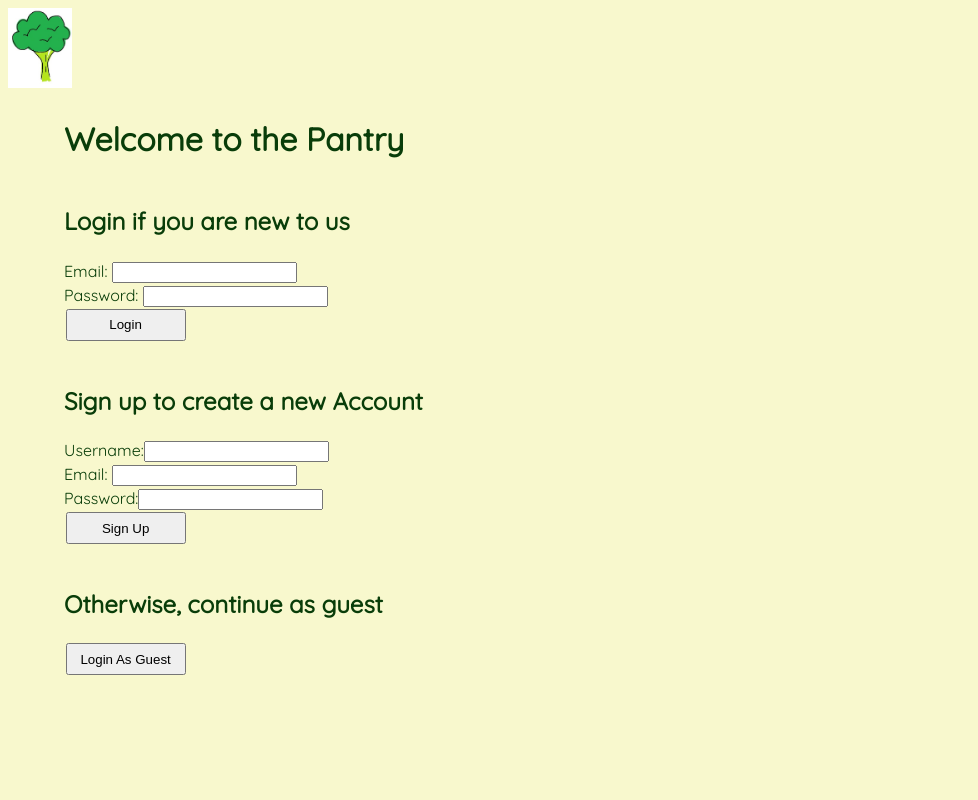
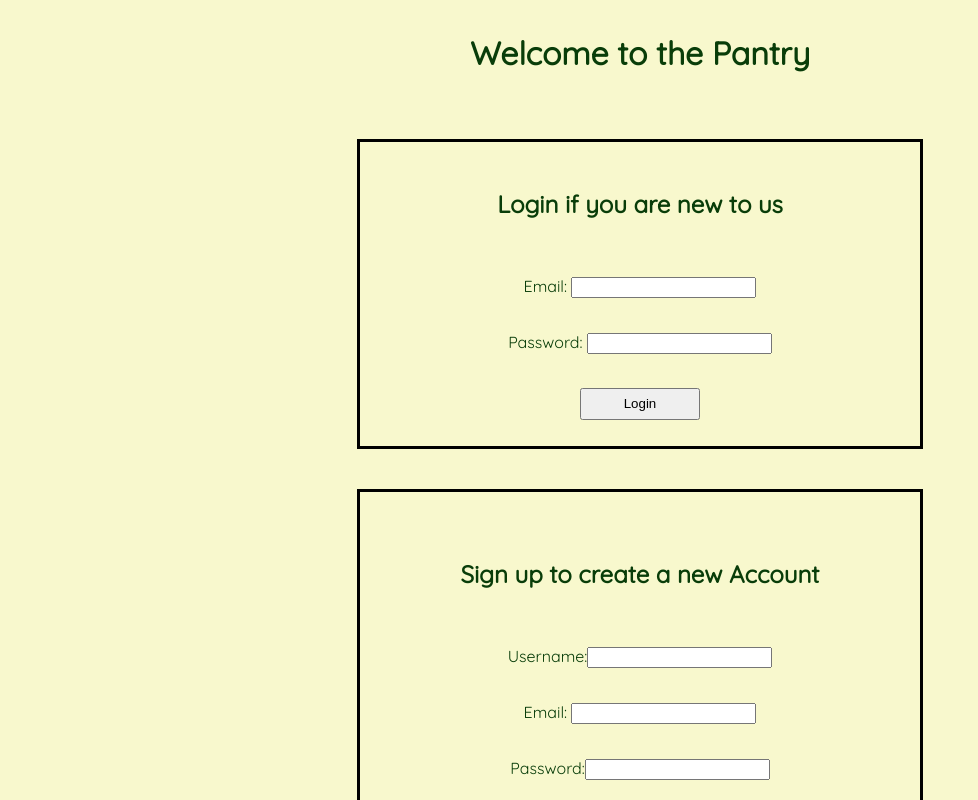
Before and after one commit to Meera-create/recipe-app, a React (Create React App) app: page / in a window 1280 px wide. Shown: the top 800 px of the page, without its empty margins (0-978 px from the left). Built offline with nearby package versions, Linux system fonts and the light colour scheme; no server answers.

Commit message:
styled homepage and navbar

```diff
--- a/src/components/CreateAccount.js
+++ b/src/components/CreateAccount.js
@@ -52,8 +52,9 @@ const CreateAccount = () => {
   return (
     <div>
       <Alert message={alert.message} success={alert.isSuccess} />
-      <form onSubmit={handleSignUp}>
-        <div className="username">
+      <form onSubmit={handleSignUp} className="create-account">
+
+        <div className="box-input">
         <label htmlFor="username-signup">
           Username:
           </label>
@@ -65,7 +66,7 @@ const CreateAccount = () => {
           />
           </div>
 
-        <div className="email">
+        <div className="box-input">
         <label htmlFor="email-signup">
           Email: </label>
           <input
@@ -76,7 +77,7 @@ const CreateAccount = () => {
           />
           </div>
 
-        <div className="password">
+        <div className="box-input">
         <label htmlFor="password-signup">
           Password:</label>
           <input
@@ -89,8 +90,10 @@ const CreateAccount = () => {
           </div>
 
 
+        <div className="box-input">
+          <button type="submit">Sign Up</button>
+        </div>
 
-        <button type="submit">Sign Up</button>
       </form>
     </div>
   )
--- a/src/components/HomePage.js
+++ b/src/components/HomePage.js
@@ -10,17 +10,17 @@ const Homepage = () => {
         <div className="welcome-page">
             <h1>Welcome to the Pantry</h1>
 
-            <div className="component">
+            <div className="component1">
             <h2>Login if you are new to us</h2>
                 <Login />
             </div>
 
-            <div className="component">
+            <div className="component2">
             <h2>Sign up to create a new Account</h2>
                 <CreateAccount />
             </div>
 
-            <div className="component">
+            <div className="component3">
             <h2>Otherwise, continue as guest</h2>
                 <GuestLogin />
             </div>
--- a/src/components/Login.js
+++ b/src/components/Login.js
@@ -53,7 +53,7 @@ const Login = () => {
       <Alert message={alert.message} success={alert.isSuccess} />
       <form className="login-form" onSubmit={handleLogin}>
 
-        <div className="email">
+        <div className="box">
       <label htmlFor="email">
           Email: </label>
           <input
@@ -65,7 +65,7 @@ const Login = () => {
           </div>
 
 
-        <div className="password">
+        <div className="box">
         <label htmlFor="password">
           Password: </label>
           <input
@@ -74,12 +74,16 @@ const Login = () => {
             type="password"
             value={fields.password}
             onChange={handleFieldChange}
-          />
+            />
+          </div>
 
+
+
+
+        <div className="box">
+          <button type="submit">Login</button>
         </div>
 
-
-        <button type="submit">Login</button>
       </form>
     </div>
   );
--- a/src/components/NavBar.js
+++ b/src/components/NavBar.js
@@ -10,24 +10,49 @@ const NavBar = () => {
   const { user } = useContext(Context);
 
   return (
-    <div className="navbar">
-      <Link reloadDocument to="/recipe-form">
+       <div className="navbar">
+
+      {user && (
+        <div className="buttons">
+          <div className="boxes">
+        <Link reloadDocument to="/recipe-form">
         <img alt="logo" src={image} />
         {/* <FaPoop /> */}
-      </Link>
-      {user && (
-        <ul className="navbar_buttons">
-          <li className="account_button">
-            <button type="button">
+            </Link>
+          </div>
+
+
+            <div className="boxes2">
+          <button type="button"className="my-account">
               <NavLink to="my-account">My Account</NavLink>
             </button>
-          </li>
-          <li className="logout_button">
-            <Logout />
-          </li>
-        </ul>
+
+          <Logout />
+          </div>
+          </div>
+
       )}
     </div>
+
+
+    // <div className="navbar">
+    //   <Link reloadDocument to="/recipe-form">
+    //     <img alt="logo" src={image} />
+    //     {/* <FaPoop /> */}
+    //   </Link>
+    //   {user && (
+    //     <ul className="navbar_buttons">
+    //       <li className="account_button">
+    //         <button type="button"className="my-account">
+    //           <NavLink to="my-account">My Account</NavLink>
+    //         </button>
+    //       </li>
+    //       <li className="logout_button">
+    //         <Logout />
+    //       </li>
+    //     </ul>
+    //   )}
+    // </div>
   )
 };
 
--- a/src/styles/components/_create-account.scss
+++ b/src/styles/components/_create-account.scss
@@ -0,0 +1,15 @@
+@use '../../styles/abstracts/functions';
+@use '../../styles/abstracts/mixins';
+
+form.create-account {
+    display: flex;
+    flex-direction: column;
+    justify-content: center;
+    align-items: center;
+    align-content: center;
+    flex-wrap: nowrap;
+}
+
+.box-input {
+    margin-top:functions.spacing('medium');
+}
--- a/src/styles/components/_login.scss
+++ b/src/styles/components/_login.scss
@@ -0,0 +1,15 @@
+@use '../../styles/abstracts/functions';
+@use '../../styles/abstracts/mixins';
+
+form.login-form {
+    display: flex;
+    flex-direction: column;
+    justify-content: center;
+    align-items: center;
+    align-content: center;
+    flex-wrap: nowrap;
+}
+
+.box {
+    margin-top:functions.spacing('medium');
+}
--- a/src/styles/components/_nav-bar.scss
+++ b/src/styles/components/_nav-bar.scss
@@ -12,6 +12,15 @@ button{
     width:7.5rem;
     margin:functions.spacing('xs');
 
+}
+
+.buttons {
+    display: flex;
+    flex-direction: row;
+    flex-wrap: wrap;
+    align-content: space-between;
+    justify-content: space-between;
+    align-items: center;
 }
 
 
@@ -29,3 +38,11 @@ img{
     height:5rem;
     width:4rem;
 }
+
+.boxes2{
+    display:flex;
+}
+
+button.logout-button {
+    margin-left: functions.spacing('medium');
+}
--- a/src/styles/pages/_home-page.scss
+++ b/src/styles/pages/_home-page.scss
@@ -8,10 +8,36 @@ body{
 }
 
 .welcome-page{
-    // margin-left:functions.spacing('medium')
-    margin-left:functions.spacing('xx-large');
+    display: flex;
+    flex-direction: column;
+    align-content: center;
+    justify-content: space-between;
+    align-items: center;
 }
 
-.component{
+.component1, .component2, .component3 {
     margin-top:functions.spacing('large');
+
+    width: 31rem;
+    border:0.2rem black solid;
+    padding: functions.spacing('medium');
+    display: flex;
+    flex-wrap: nowrap;
+    flex-direction: column;
+    align-content: center;
+    justify-content: center;
+    align-items: center;
 }
+
+
+.component1{
+    height: 15rem;
+}
+
+.component2{
+    height: 21rem;
+}
+
+.component3{
+    height:10rem;
+}
```
